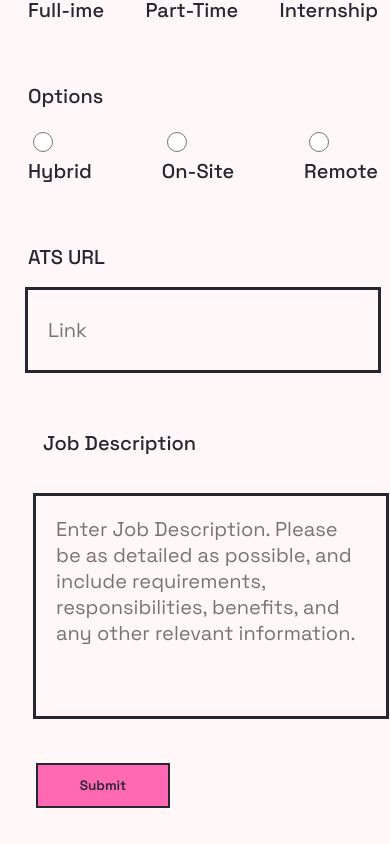
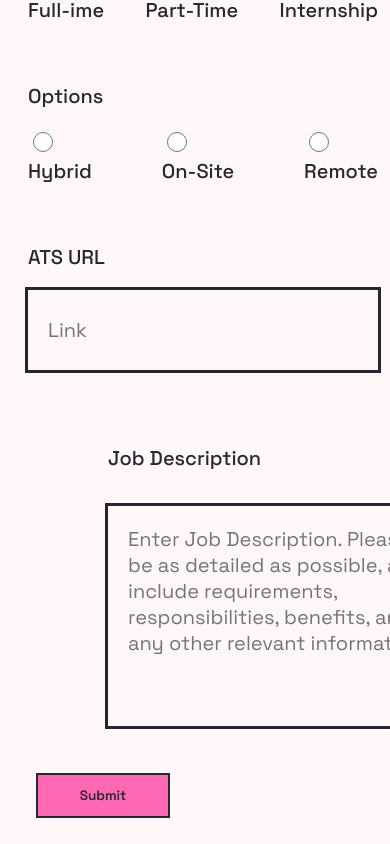
Before and after one commit to Probably-xyz/Prbly-Alpha, a Next.js app: page /postJobFree in a window 390 px wide. Shown: the part 1147-1991 px from the top of the page. Built offline with nearby package versions, Linux system fonts and the light colour scheme; no server answers; sample sign-in values are in the browser's storage.

Commit message:
Responsive debug

```diff
--- a/components/styled-components/Components.js
+++ b/components/styled-components/Components.js
@@ -298,6 +298,10 @@ export const JobPostSection = styled.div`
 
   @media screen and (max-width: 1440px) {
     column-gap: 40px;
+  }
+
+  @media only screen and (max-width: 1325px) {
+    grid-template-columns: repeat(3, 1fr);
   }
 
   @media only screen and (max-width: 1024px) {
@@ -700,6 +704,10 @@ export const FormContainer = styled.div`
   margin: 50px 0px;
   box-shadow: 0 0 10px var(--Dark);
 
+  @media screen and (max-width: 1320px) {
+    padding: 40px 10px;
+  }
+
   @media screen and (max-width: 1024px) {
     padding: 40px 10px;
   }
@@ -741,6 +749,10 @@ export const FormInput = styled.input`
     outline: 5px solid var(--Accent);
   }
 
+  @media only screen and (max-width: 1320px) {
+    width: 450px;
+  }
+
   @media only screen and (max-width: 1024px) {
     width: 400px;
   }
@@ -767,6 +779,10 @@ export const FormSelect = styled.select`
   font-family: "Grotesk Regular";
   margin-bottom: 60px;
   margin-right: 60px;
+
+  @media only screen and (max-width: 1320px) {
+    width: 450px;
+  }
 
   @media only screen and (max-width: 1024px) {
     width: 400px;
@@ -796,6 +812,10 @@ export const FormImage = styled.button`
   margin-bottom: 60px;
   margin-right: 60px;
   cursor: pointer;
+
+  @media only screen and (max-width: 1320px) {
+    width: 450px;
+  }
 
   @media only screen and (max-width: 1024px) {
     width: 400px;
@@ -938,6 +958,10 @@ export const FormRadioControl = styled.div`
   justify-content: space-between;
   margin-bottom: 40px;
 
+  @media screen and (max-width: 1320px) {
+    width: 350px;
+  }
+
   @media screen and (max-width: 1024px) {
     width: 350px;
   }
--- a/components/styled-components/Slug.js
+++ b/components/styled-components/Slug.js
@@ -425,10 +425,14 @@ export const SlugJobPostSection = styled.div`
   grid-template-columns: repeat(4, 1fr);
   grid-template-rows: 0fr;
   column-gap: 0px;
-  grid-row-gap: 0px;
+  grid-row-gap: 50px;
   margin-top: 25px;
   margin-left: 70px;
   /* justify-items: center; */
+
+  @media screen and (max-width: 1320px) {
+    grid-template-columns: repeat(3, 1fr);
+  }
 
   @media screen and (max-width: 1024px) {
     grid-template-columns: repeat(3, 1fr);
--- a/styles/globals.css
+++ b/styles/globals.css
@@ -179,6 +179,26 @@ a {
 
 .form-container-mobile {
   display: none;
+}
+
+@media only screen and (max-width: 1320px) {
+  .form-text {
+    margin-top: 15px;
+    margin-bottom: 20px;
+    margin-left: 80px;
+  }
+
+  .form-label {
+    margin-top: 15px;
+    margin-bottom: 20px;
+    margin-left: 80px;
+  }
+
+  .form-title {
+    margin-top: 15px;
+    margin-bottom: 20px;
+    margin-left: 80px;
+  }
 }
 
 @media screen and (max-width: 768px) {
```
